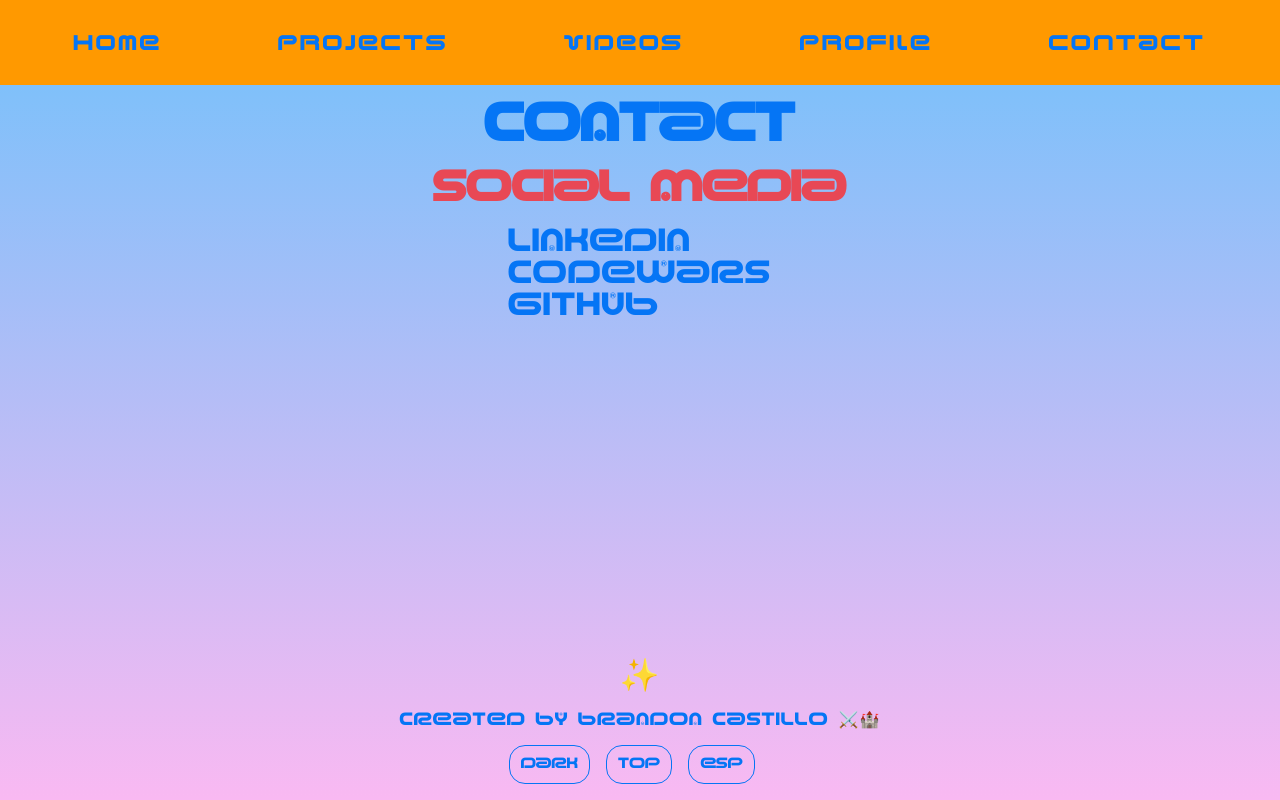
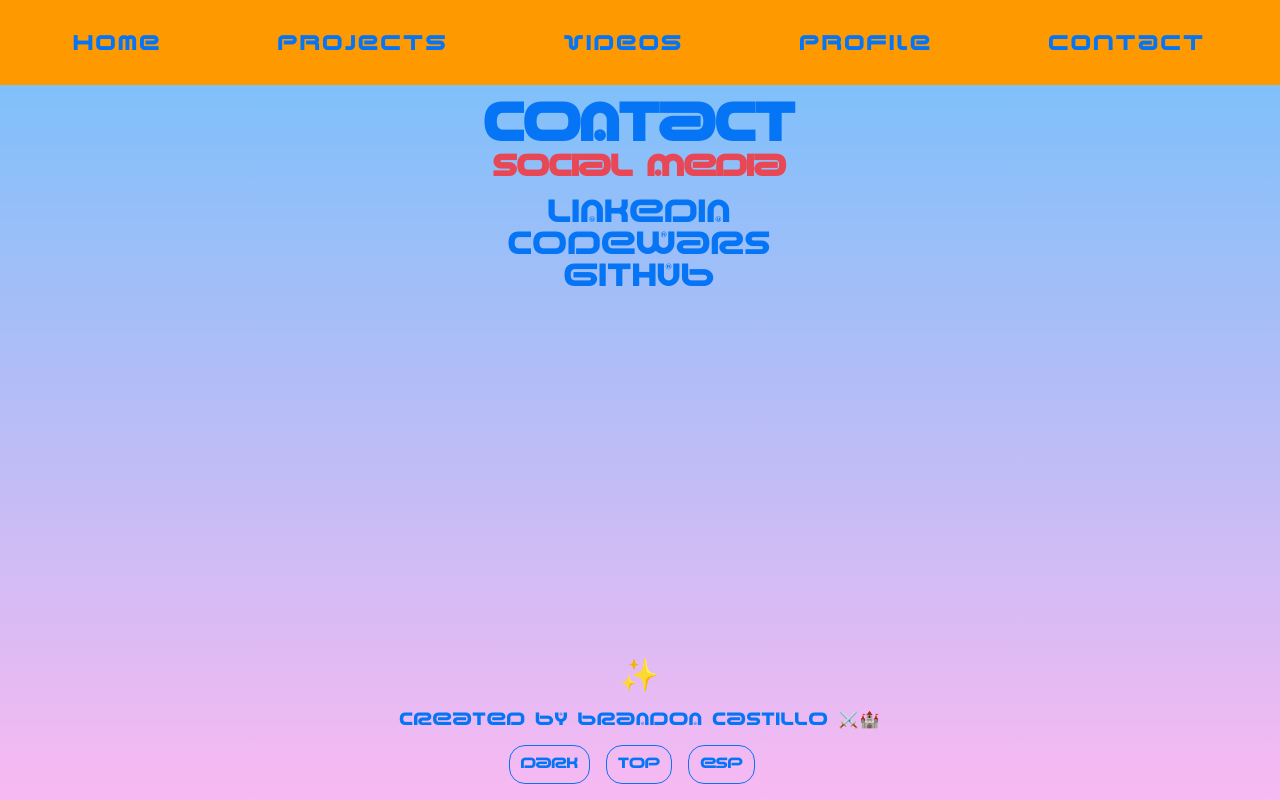
Before and after one commit to pibelanzallamas/brandon-portfolio, a React (Vite) app: page /contact in a window 1280 px wide. Built offline with nearby package versions, Linux system fonts and the light colour scheme.

Commit message:
video mobile ready

```diff
--- a/src/commons/ProjectCard.jsx
+++ b/src/commons/ProjectCard.jsx
@@ -7,9 +7,9 @@ function ProjectCard({ project }) {
   return (
     <div>
       {/* titulo */}
-      <h3 className={dark ? "subtitle-dark" : "subtitle-light"}>
+      <h2>
         <u>{project.name}</u>
-      </h3>
+      </h2>
 
       {/* fecha */}
       <p className="date top">
--- a/src/components/Contact.jsx
+++ b/src/components/Contact.jsx
@@ -10,9 +10,7 @@ function Contact() {
   return (
     <main>
       <h1>{esp ? <>contacto</> : <>contact</>}</h1>
-      <h3 className={dark ? "subtitle-dark top" : "subtitle-light top"}>
-        {esp ? <>redes sociales</> : <>social media</>}
-      </h3>
+      <h2>{esp ? <>redes sociales</> : <>social media</>}</h2>
       <section className="top">
         {links.map((link) => (
           <ContactCard link={link} />
--- a/src/components/Home.jsx
+++ b/src/components/Home.jsx
@@ -8,7 +8,7 @@ function Home() {
   return (
     <main>
       <h1>brandon castillo</h1>
-      <h2 className={dark ? "subtitle-dark top" : "subtitle-light top"}>
+      <h2>
         <u>{esp ? <>desarrollador web</> : <>web developer</>}</u>
       </h2>
       <div
--- a/src/components/Profile.jsx
+++ b/src/components/Profile.jsx
@@ -17,7 +17,7 @@ function Profile() {
       <div className="profile-pic top center">
         <img src={profile} loading="lazy" alt="profile-pic"></img>
       </div>
-      <h3 className={dark ? "subtitle-dark top" : "subtitle-light top"}>bio</h3>
+      <h2>bio</h2>
       <p className="profile-description top">
         {esp ? (
           <>
--- a/src/components/Videos.jsx
+++ b/src/components/Videos.jsx
@@ -6,15 +6,11 @@ function Videos() {
   const dark = useSelector((state) => state.theme.dark);
 
   return (
-    <div className={dark ? "all all-dark" : "all all-light"}>
-      <div className="content">
-        <br />
+    <main className="project-page">
       <h1>Videos</h1>
       {projects.map((project) => (
-          <>
-            <h3 className={dark ? "subtitle-dark top" : "subtitle-light top"}>
-              {project.name}
-            </h3>
+        <div className="one-video-card">
+          <h2>{project.name}</h2>
           <iframe
             width="100%"
             height="auto"
@@ -23,14 +19,11 @@ function Videos() {
             frameborder="0"
             allow="accelerometer; autoplay; clipboard-write; encrypted-media; gyroscope; picture-in-picture; web-share"
             allowfullscreen
-              className="top"
             loading="lazy"
           ></iframe>
-          </>
+        </div>
       ))}
-        <Credits />
-      </div>
-    </div>
+    </main>
   );
 }
 
--- a/src/styles/Credits.sass
+++ b/src/styles/Credits.sass
@@ -1,12 +1,11 @@
 footer
   text-align: center
-  padding-bottom: 1rem
-
 .star
   font-size: 2rem
 
 .botones
   font-size: 0.75rem
+  padding-bottom: 1rem
   button
     margin-right: 1rem
     font-family: amalgama
--- a/src/styles/Videos.sass
+++ b/src/styles/Videos.sass
@@ -0,0 +1,4 @@
+.one-video-card
+  display: flex
+  flex-direction: column
+  gap: 0.7rem
--- a/src/styles/app.css
+++ b/src/styles/app.css
@@ -107,6 +107,12 @@ nav {
     font-size: 1.3rem;
   }
 }
+.one-video-card {
+  display: flex;
+  flex-direction: column;
+  gap: 0.7rem;
+}
+
 .profile-pic {
   width: min(200px, 100%);
   aspect-ratio: 1/1;
@@ -172,7 +178,6 @@ nav {
 }
 footer {
   text-align: center;
-  padding-bottom: 1rem;
 }
 
 .star {
@@ -181,6 +186,7 @@ footer {
 
 .botones {
   font-size: 0.75rem;
+  padding-bottom: 1rem;
 }
 .botones button {
   margin-right: 1rem;
@@ -245,10 +251,18 @@ main {
   background-image: linear-gradient(to bottom, #71C1FB, #F9B9F2);
   color: #0575f5;
 }
+.light-mode h2 {
+  font-size: 1.3rem;
+  color: #e84855;
+}
 
 .dark-mode {
   background-image: linear-gradient(to bottom, #5158BB, #043565);
   color: #e84855;
+}
+.dark-mode h2 {
+  font-size: 1.3rem;
+  color: #e2adf2;
 }
 
 .top {
@@ -267,26 +281,16 @@ iframe {
   height: 30vh;
 }
 
-.subtitle-light {
-  font-size: 1.3rem;
-  color: #e84855;
-}
-
-.subtitle-dark {
-  font-size: 1.3rem;
-  color: #e2adf2;
-}
-
 @media (min-width: 700px) {
   main {
     align-items: center;
-    text-align: cefutnter;
-  }
-  .subtitle-light, .subtitle-dark {
-    font-size: 2.4rem;
+    text-align: center;
   }
   h1 {
     font-size: 3rem;
+  }
+  .light-mode h2, .dark-mode h2 {
+    font-size: 1.7rem;
   }
   iframe {
     height: 40vh;
--- a/src/styles/app.sass
+++ b/src/styles/app.sass
@@ -60,10 +60,16 @@ main
 .light-mode
   background-image: linear-gradient(to bottom, #71C1FB, #F9B9F2)
   color: $blue-crayola
+  h2
+    font-size: 1.3rem
+    color: $red-crayola
 
 .dark-mode
   background-image: linear-gradient(to bottom, #5158BB, #043565)
   color: $red-crayola
+  h2
+    font-size: 1.3rem
+    color: $mauve
 
 .top
   margin-top: 1rem
@@ -79,23 +85,16 @@ iframe
   border: $orange-peel 4px solid
   height: 30vh
 
-.subtitle-light
-  font-size: 1.3rem
-  color: $red-crayola
-
-.subtitle-dark
-  font-size: 1.3rem
-  color: $mauve
-
 
 @media (min-width: 700px)
   main
     align-items: center
-    text-align: cefutnter
-  .subtitle-light,.subtitle-dark
-    font-size: 2.4rem
+    text-align: center
   h1
     font-size: 3rem
+  .light-mode, .dark-mode
+    h2
+      font-size: 1.7rem
   iframe
     height: 40vh
     max-width: 85%
```
Also changed, not shown: 1 other file (tests, documents, lock files or other folders). Lines whose indentation alone changed are shown as unchanged.
